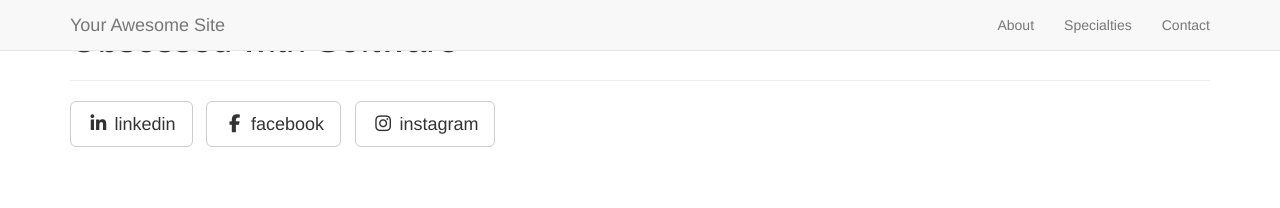
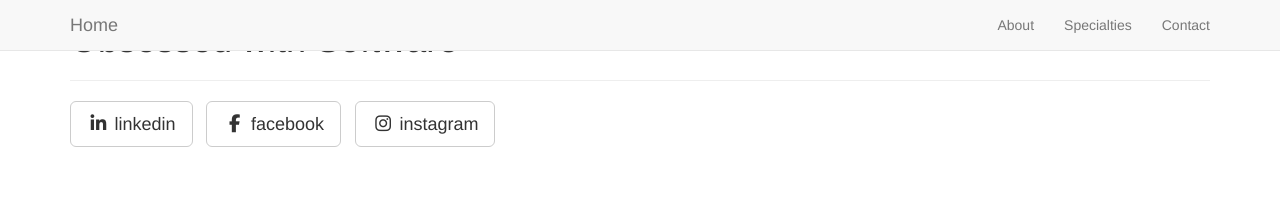
Before and after one commit to aldemperio/aldemperio.github.io, a Jekyll site: the page built from _posts/2014-09-21-services-1.markdown, in a window 1280 px wide. Shown: the top 208 px of the page. Built offline with Jekyll 4.4.1, drawn with Linux system fonts in a browser that asks for light colours; nearby versions of some CDN libraries; library files that are not in the unit come from our copies.

Commit message:
Update _config.yml

```diff
--- a/_config.yml
+++ b/_config.yml
@@ -3,7 +3,7 @@
 # ----------------------- #
 
 url: http://yoursite.com
-title: Your Awesome Site
+title: Home
 email: your-email@domain.com
 author: Your Name
 description: > # "Write an awesome description for your new site here.
```
